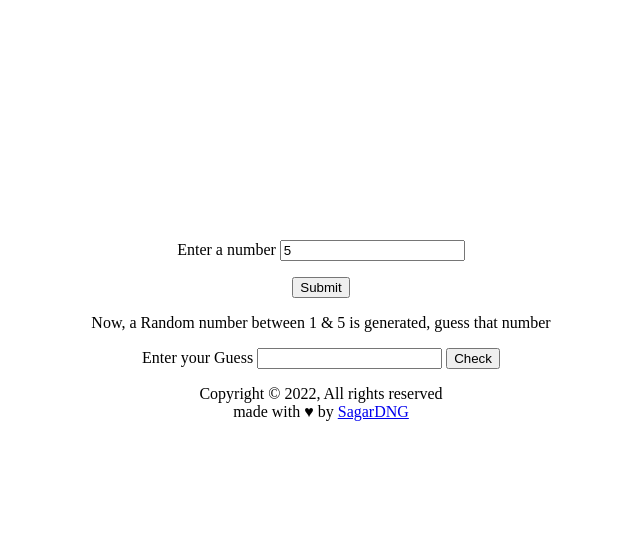
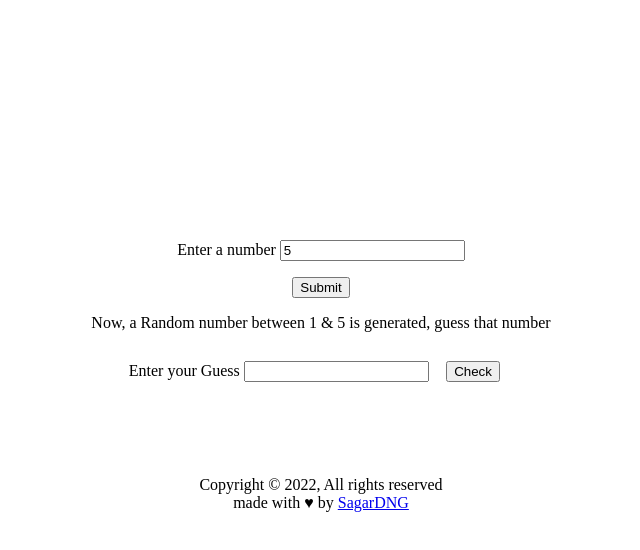
Before and after one commit to SagarDNG/Guessing-Game, a plain HTML site: page index.html in a window 1280 px wide. Both pictures are taken after typing "5" into the empty fields and a click on the button "Submit". Shown: the whole page, without its empty margins (319-959 px from the left). Drawn offline with Linux system fonts and the light colour scheme.

Commit message:
added some more features

```diff
--- a/app.css
+++ b/app.css
@@ -14,3 +14,12 @@ div {
 .show {
     display: block;
 }
+
+#guessButton {
+    /* display: block; */
+    margin: 1em;
+}
+
+footer {
+    margin-top: 5em;
+}
--- a/app.js
+++ b/app.js
@@ -12,9 +12,15 @@ let attempts = 0;
 button.addEventListener('click', demo);
 
 function demo() {
-    guessDiv.classList.add("show");
-    targetNum = Math.floor(Math.random() * maxNum.value) + 1;
-    span.innerText = `Now, a Random number between 1 & ${maxNum.value} is generated, guess that number`
+    if (!maxNum.value) {
+        alert("Please enter Some Number");
+    }
+    else {
+        guessDiv.classList.add("show");
+        targetNum = Math.floor(Math.random() * maxNum.value) + 1;
+        span.innerText = `Now, a Random number between 1 & ${maxNum.value} is generated, guess that number`;
+    }
+
 }
 
 guessButton.addEventListener('click', check);
@@ -22,7 +28,7 @@ guessButton.addEventListener('click', check);
 function check() {
     attempts++;
     if (guess.value == targetNum) {
-        p.innerHTML = `CONGRATS YOU WON! It took you ${attempts} guesses`;
+        p.innerHTML = `CONGRATS YOU WON! It took you ${attempts} guesses, the Random Number was ${targetNum}`;
         guess.value = '';
 
     }
```
